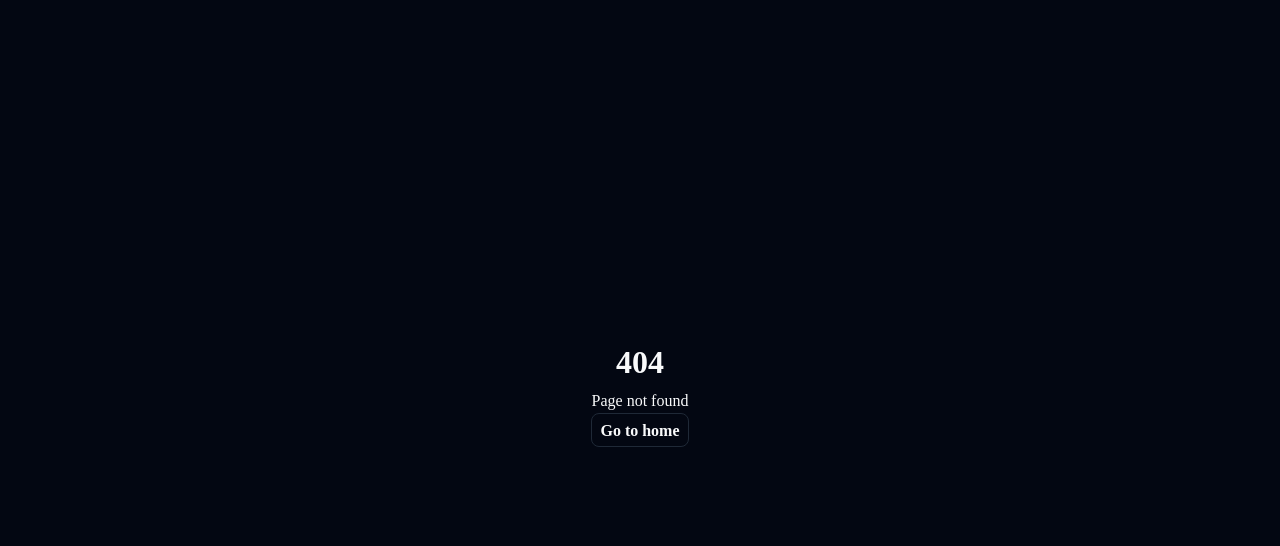
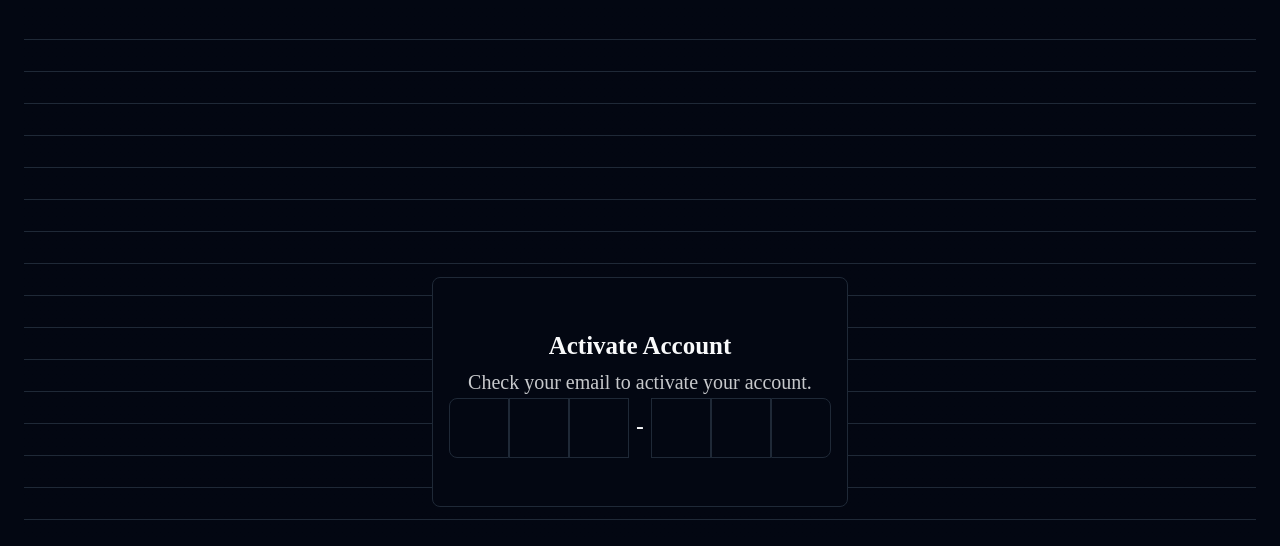
Before and after one commit to Rodriiandino/note-creation-fullstack, a React (Vite) app in the folder note-creation-frontend/: page /activate-account in a window 1280 px wide. Before the commit this address had no page. Shown: the top 546 px of the page. Built offline with nearby package versions, Linux system fonts and the light colour scheme.

Commit message:
add activate account page and Input OTP

```diff
--- a/note-creation-frontend/src/main.tsx
+++ b/note-creation-frontend/src/main.tsx
@@ -7,11 +7,13 @@ import Login from './pages/login.tsx'
 import ManageNotes from './pages/manage-notes.tsx'
 import NotFound from './pages/not-found.tsx'
 import Register from './pages/register.tsx'
+import ActivateAccount from './pages/activate-account.tsx'
 
 const router = createBrowserRouter([
   { path: '/', element: <ManageNotes />, errorElement: <NotFound /> },
   { path: '/login', element: <Login /> },
-  { path: '/register', element: <Register /> }
+  { path: '/register', element: <Register /> },
+  { path: '/activate-account', element: <ActivateAccount /> }
 ])
 
 ReactDOM.createRoot(document.getElementById('root')!).render(
--- /dev/null
+++ b/note-creation-frontend/src/pages/activate-account.tsx
@@ -0,0 +1,156 @@
+import '../styles/account.css'
+import { useState } from 'react'
+
+export default function ActivateAccount() {
+  const [code, setCode] = useState<string[]>(['', '', '', '', '', ''])
+  const [currentInput, setCurrentInput] = useState(0)
+  const revalidate = /^[0-9]*$/
+
+  function handleChange(event: React.ChangeEvent<HTMLInputElement>) {
+    const { maxLength, value } = event.target
+
+    if (!revalidate.test(value)) {
+      return
+    }
+
+    const index = parseInt(event.target.getAttribute('data-index')!)
+
+    const nextIndex = index === 5 ? 5 : index + 1
+    const nextInput = document.querySelector(
+      `input[data-index="${nextIndex}"]`
+    ) as HTMLInputElement
+
+    setCode(prevCode => {
+      const newCode = [...prevCode]
+      newCode[index] = value
+
+      if (value.length === maxLength && nextInput) {
+        nextInput.disabled = false
+        nextInput.focus()
+        setCurrentInput(nextIndex)
+      }
+      return newCode
+    })
+  }
+
+  const handleKeyDown = (event: React.KeyboardEvent<HTMLInputElement>) => {
+    if (event.key === 'Backspace') {
+      const index = parseInt(event.currentTarget.getAttribute('data-index')!)
+
+      if (index === 5 && code[index].length === 1) {
+        return
+      }
+
+      if (index > 0) {
+        const prevIndex = index - 1
+        const prevInput = document.querySelector(
+          `input[data-index="${prevIndex}"]`
+        ) as HTMLInputElement
+        setCode(prevCode => {
+          const newCode = [...prevCode]
+          newCode[prevIndex] = ''
+
+          if (prevInput) {
+            prevInput.disabled = false
+            prevInput.focus()
+            setCurrentInput(prevIndex)
+          }
+
+          return newCode
+        })
+      }
+    }
+  }
+
+  const handlePaste = (event: React.ClipboardEvent<HTMLInputElement>) => {
+    event.preventDefault()
+    const paste = event.clipboardData.getData('text')
+    const pasteArray = paste.split('')
+    const sixDigitCode = pasteArray.slice(0, 6)
+
+    if (!revalidate.test(sixDigitCode.join(''))) {
+      return
+    }
+
+    const inputs =
+      document.querySelectorAll<HTMLInputElement>('.activate__input')
+
+    if (sixDigitCode.length === 6 && event.currentTarget === inputs[0]) {
+      setCode(sixDigitCode)
+      setCurrentInput(5)
+    }
+  }
+
+  return (
+    <section className='account'>
+      <div className='account__activate'>
+        <h1>Activate Account</h1>
+        <p>Check your email to activate your account.</p>
+        <div className='account__activate-code'>
+          <input
+            type='text'
+            maxLength={1}
+            className='activate__input'
+            data-index={0}
+            value={code[0]}
+            onChange={handleChange}
+            onKeyDown={handleKeyDown}
+            onPaste={handlePaste}
+            disabled={currentInput !== 0}
+          />
+          <input
+            type='text'
+            maxLength={1}
+            className='activate__input'
+            data-index={1}
+            value={code[1]}
+            onChange={handleChange}
+            onKeyDown={handleKeyDown}
+            disabled={currentInput !== 1}
+          />
+          <input
+            type='text'
+            maxLength={1}
+            className='activate__input'
+            data-index={2}
+            value={code[2]}
+            onChange={handleChange}
+            onKeyDown={handleKeyDown}
+            disabled={currentInput !== 2}
+          />
+          <span>-</span>
+          <input
+            type='text'
+            maxLength={1}
+            className='activate__input'
+            data-index={3}
+            value={code[3]}
+            onChange={handleChange}
+            onKeyDown={handleKeyDown}
+            disabled={currentInput !== 3}
+          />
+          <input
+            type='text'
+            maxLength={1}
+            className='activate__input'
+            data-index={4}
+            value={code[4]}
+            onChange={handleChange}
+            onKeyDown={handleKeyDown}
+            disabled={currentInput !== 4}
+          />
+          <input
+            type='text'
+            maxLength={1}
+            className='activate__input'
+            data-index={5}
+            value={code[5]}
+            onChange={handleChange}
+            onKeyDown={handleKeyDown}
+            disabled={currentInput !== 5}
+          />
+        </div>
+      </div>
+    </section>
+  )
+}
--- a/note-creation-frontend/src/pages/login.tsx
+++ b/note-creation-frontend/src/pages/login.tsx
@@ -3,7 +3,7 @@ import '../styles/account.css'
 
 export default function Login() {
   return (
-    <div className='account'>
+    <section className='account'>
       <form className='account__form'>
         <h1>Login</h1>
         <div className='account__form-group '>
@@ -19,6 +19,6 @@ export default function Login() {
           Don't have an account? <Link to='/register'>Register</Link>
         </small>
       </form>
-    </div>
+    </section>
   )
 }
--- a/note-creation-frontend/src/pages/register.tsx
+++ b/note-creation-frontend/src/pages/register.tsx
@@ -3,7 +3,7 @@ import '../styles/account.css'
 
 export default function Register() {
   return (
-    <div className='account'>
+    <section className='account'>
       <form className='account__form'>
         <h1>Register</h1>
         <div className='account__form-group '>
@@ -23,6 +23,6 @@ export default function Register() {
           Already have an account? <Link to='/login'>Login</Link>
         </small>
       </form>
-    </div>
+    </section>
   )
 }
--- a/note-creation-frontend/src/styles/account.css
+++ b/note-creation-frontend/src/styles/account.css
@@ -48,3 +48,74 @@
 .account__link a:hover {
   text-decoration: underline;
 }
+
+.account__activate {
+  display: flex;
+  flex-direction: column;
+  align-items: center;
+  justify-content: center;
+  max-width: 60rem;
+  height: 30%;
+  border: 1px solid hsl(var(--border));
+  border-radius: var(--radius);
+  background-color: hsl(var(--background));
+  padding: 1rem;
+}
+
+.account__activate h1 {
+  font-size: var(--step-1);
+}
+
+.account__activate p {
+  font-size: var(--step-0);
+  text-align: center;
+  opacity: 0.8;
+}
+
+.account__activate-code {
+  width: 100%;
+  display: flex;
+  justify-content: center;
+  align-items: center;
+  font-size: var(--step-1);
+}
+
+.account__activate-code span {
+  text-align: center;
+  padding: 0.5rem;
+  font-family: 'roboto', sans-serif;
+}
+
+.activate__input {
+  max-width: 60px;
+  height: 60px;
+  padding: 0.5rem;
+  text-align: center;
+  border-radius: 0px;
+}
+
+.activate__input:nth-child(1) {
+  border-radius: var(--radius) 0 0 var(--radius);
+}
+
+.activate__input:nth-child(7) {
+  border-radius: 0 var(--radius) var(--radius) 0;
+}
+
+.activate__input:focus {
+  z-index: 1;
+}
+
+@media screen and (max-width: 768px) {
+  .activate__input {
+    max-width: 50px;
+    height: 50px;
+  }
+}
+
+@media screen and (max-width: 480px) {
+  .activate__input {
+    max-width: 35px;
+    height: 35px;
+  }
+}
--- a/note-creation-frontend/src/styles/global.css
+++ b/note-creation-frontend/src/styles/global.css
@@ -106,6 +106,7 @@ button {
   color: hsl(var(--text));
   border: 1px solid hsl(var(--border));
   border-radius: var(--radius);
+  transition: background-color 0.2s;
 }
 
 button:hover {
```
Also changed, not shown: note-creation-frontend/src/app.tsx (deleted, +0 -26 lines).
